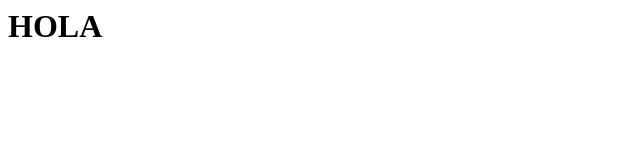
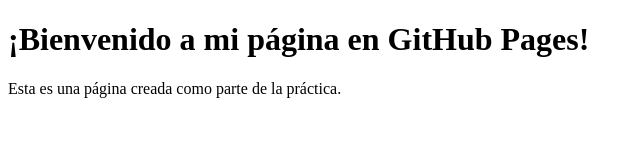
Before and after one commit to SaulExe/electiva-2-Saul.githud.io, a plain HTML site: page index.html in a window 1280 px wide. Shown: the whole page, without its empty margins (0-642 px from the left). Drawn offline with Linux system fonts and the light colour scheme.

Commit message:
Hola Mundo

```diff
--- a/index.html
+++ b/index.html
@@ -1 +1,12 @@
-<h1>HOLA</h1>
+<!DOCTYPE html>
+<html lang="es">
+<head>
+    <meta charset="UTF-8">
+    <meta name="viewport" content="width=device-width, initial-scale=1.0">
+    <title>Electiva 2 - Página de Prueba</title>
+</head>
+<body>
+    <h1>¡Bienvenido a mi página en GitHub Pages!</h1>
+    <p>Esta es una página creada como parte de la práctica.</p>
+</body>
+</html>
```
